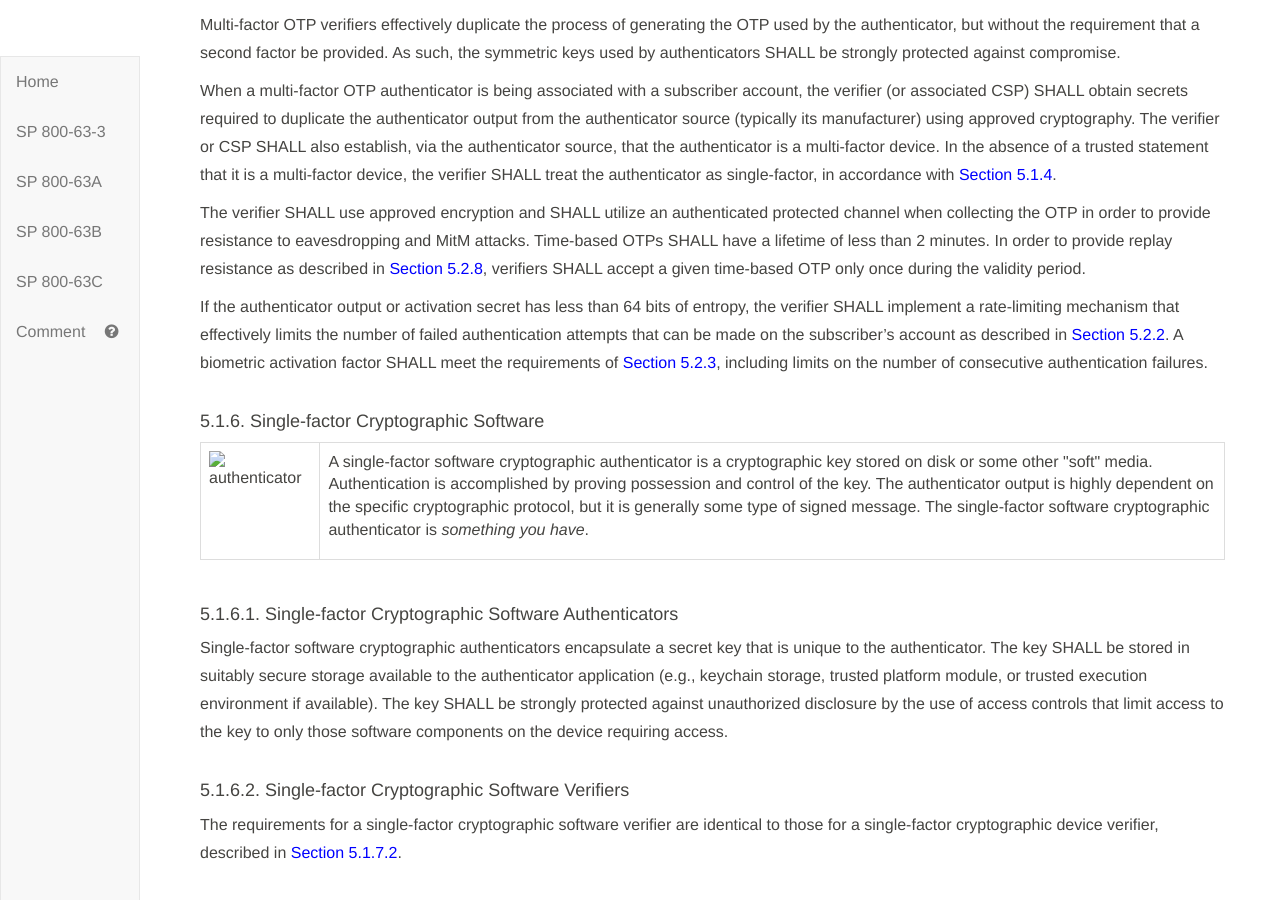
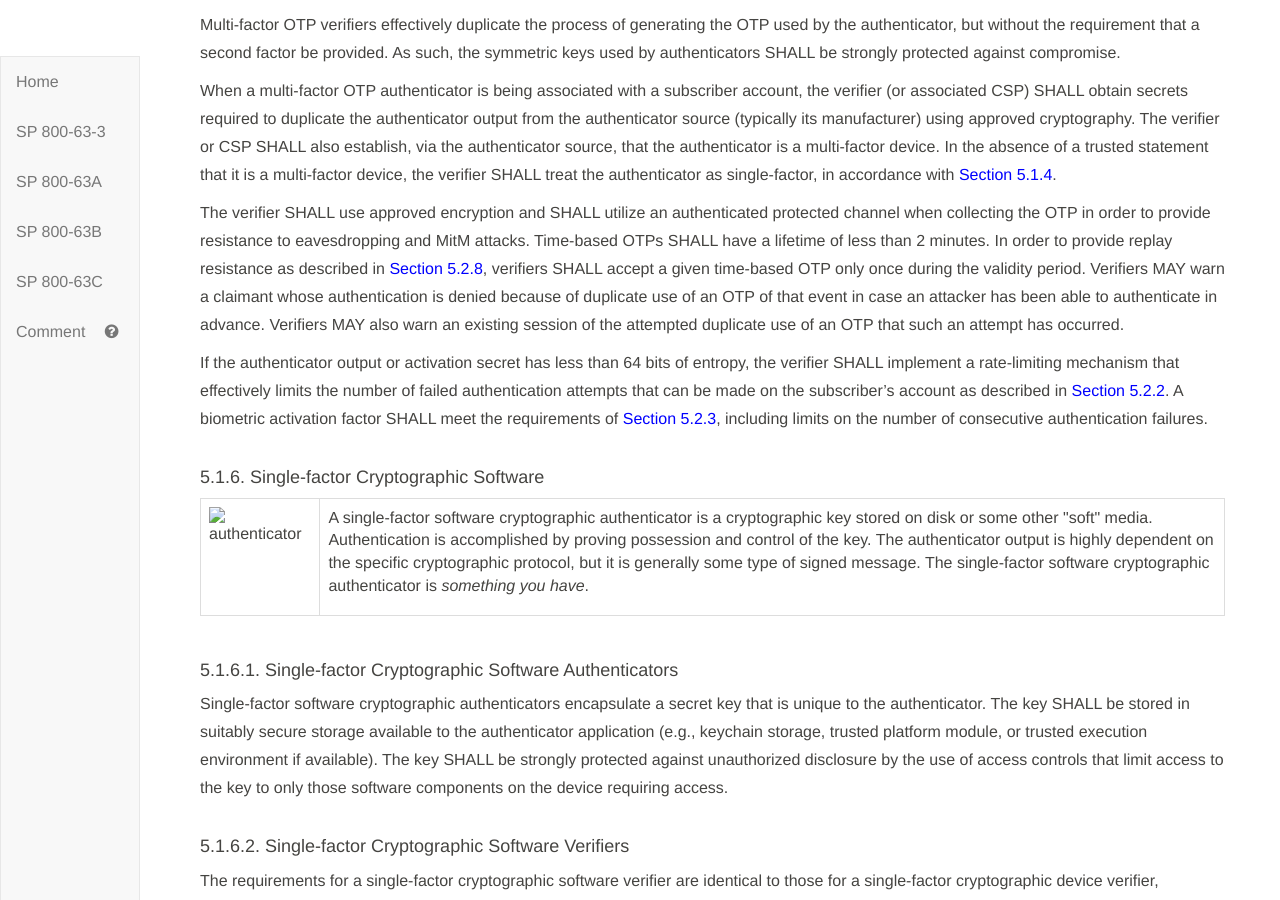
Before and after one commit to usnistgov/800-63-3, a Jekyll site: the page built from sp800-63b/sec5_authenticators.md, in a window 1280 px wide and 900 px high, scrolled down 7438 px. Built offline with Jekyll 4.4.1, drawn with Linux system fonts in a browser that asks for light colours; our own code applies the rules of GitHub Pages for plain Markdown files.

Commit message:
Duplicate OTP use warnings. Closes #1570

```diff
--- a/sp800-63b/sec5_authenticators.md
+++ b/sp800-63b/sec5_authenticators.md
@@ -216,7 +216,7 @@ Multi-factor OTP verifiers effectively duplicate the process of generating the O
 
 When a multi-factor OTP authenticator is being associated with a subscriber account, the verifier (or associated CSP) SHALL obtain secrets required to duplicate the authenticator output from the authenticator source (typically its manufacturer) using approved cryptography. The verifier or CSP SHALL also establish, via the authenticator source, that the authenticator is a multi-factor device. In the absence of a trusted statement that it is a multi-factor device, the verifier SHALL treat the authenticator as single-factor, in accordance with [Section 5.1.4](#singlefactorOTP).
 
-The verifier SHALL use approved encryption and SHALL utilize an authenticated protected channel when collecting the OTP in order to provide resistance to eavesdropping and MitM attacks. Time-based OTPs SHALL have a lifetime of less than 2 minutes.  In order to provide replay resistance as described in [Section 5.2.8](#replay), verifiers SHALL accept a given time-based OTP only once during the validity period.
+The verifier SHALL use approved encryption and SHALL utilize an authenticated protected channel when collecting the OTP in order to provide resistance to eavesdropping and MitM attacks. Time-based OTPs SHALL have a lifetime of less than 2 minutes.  In order to provide replay resistance as described in [Section 5.2.8](#replay), verifiers SHALL accept a given time-based OTP only once during the validity period. Verifiers MAY warn a claimant whose authentication is denied because of duplicate use of an OTP of that event in case an attacker has been able to authenticate in advance. Verifiers MAY also warn an existing session of the attempted duplicate use of an OTP that such an attempt has occurred.
 
 If the authenticator output or activation secret has less than 64 bits of entropy, the verifier SHALL implement a rate-limiting mechanism that effectively limits the number of failed authentication attempts that can be made on the subscriber's account as described in [Section 5.2.2](#throttle). A biometric activation factor SHALL meet the requirements of [Section 5.2.3](#biometric_use), including limits on the number of consecutive authentication failures.
 
```
